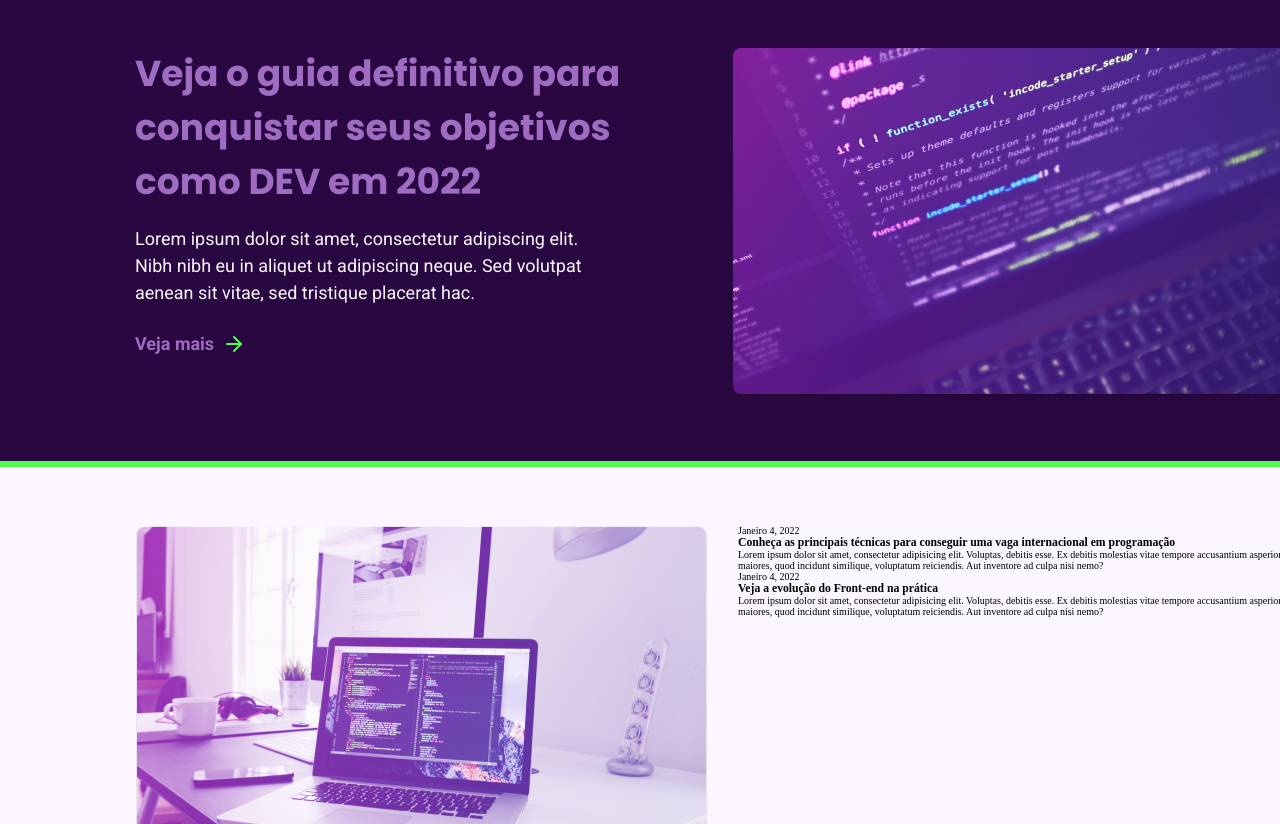
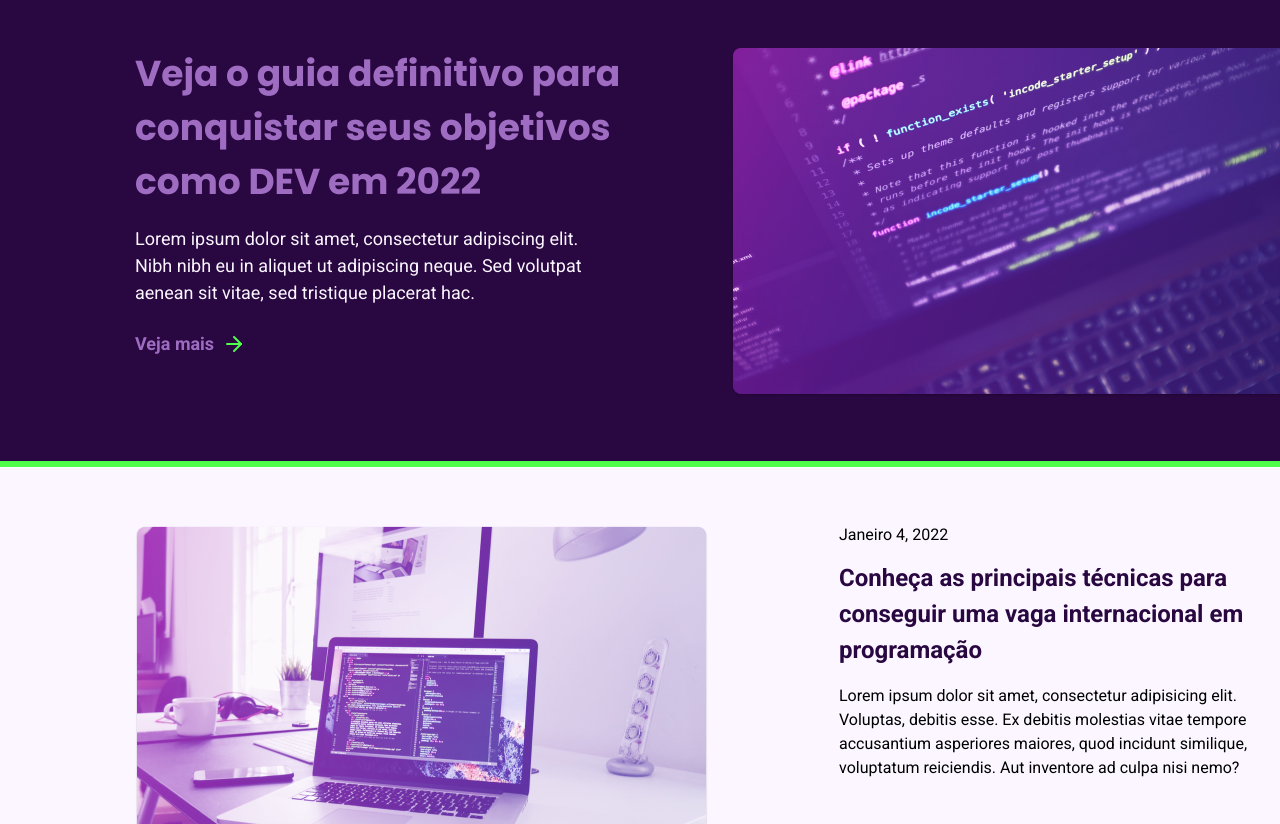
Before and after one commit to ArthurFAmaral95/Rocketseat_Challenges, a plain HTML site: page RocketBlog/index.html in a window 1280 px wide. Shown: the part 128-952 px from the top of the page. Drawn offline with Linux system fonts and the light colour scheme.

Commit message:
rocketblog: post commit

```diff
--- a/RocketBlog/style.css
+++ b/RocketBlog/style.css
@@ -180,4 +180,41 @@ main section#home .container div {
 
 #highlights {
   padding-top: 6.4rem;
+  gap: 13.1rem;
 }
+
+#highlights .container img,
+#carrocel .container img {
+  margin-bottom: 1.6rem;
+}
+
+.post {
+  display: flex;
+  flex-direction: column;
+  gap: 1.6rem;
+}
+
+.post .date {
+  color: black;
+  font-size: 1.6rem;
+  font-family: 'Roboto', sans-serif;
+}
+
+.post h3 {
+  color: var(--purple-bg);
+  font: 2.4rem 'Roboto', sans-serif;
+  font-weight: 700;
+  line-height: 3.6rem;
+}
+
+.post .text {
+  color: black;
+  font: 1.6rem 'Roboto', sans-serif;
+  line-height: 2.4rem;
+}
+
+#highlights .container:nth-child(2) {
+  display: flex;
+  flex-direction: column;
+  gap: 4.9rem;
+}
```
